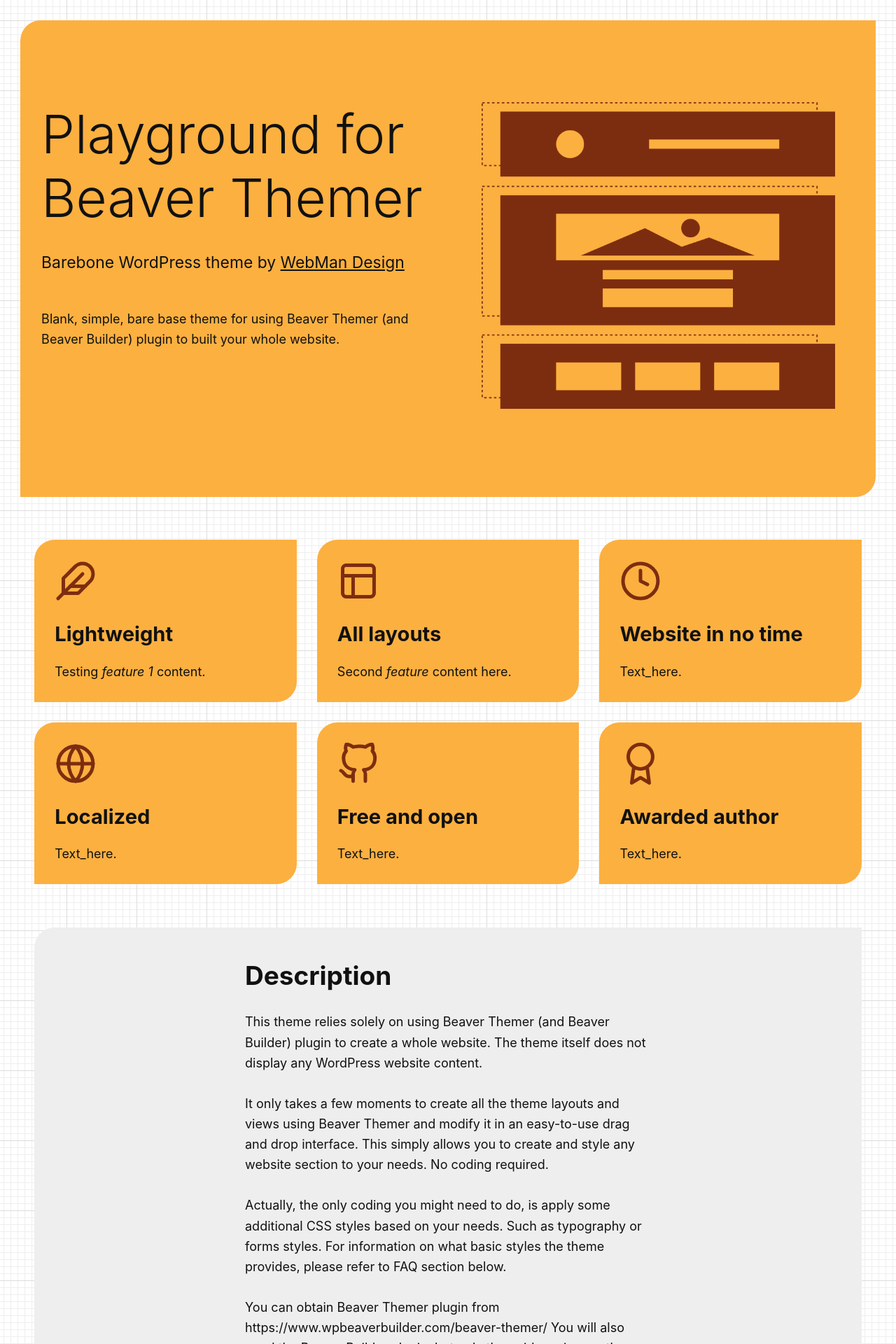
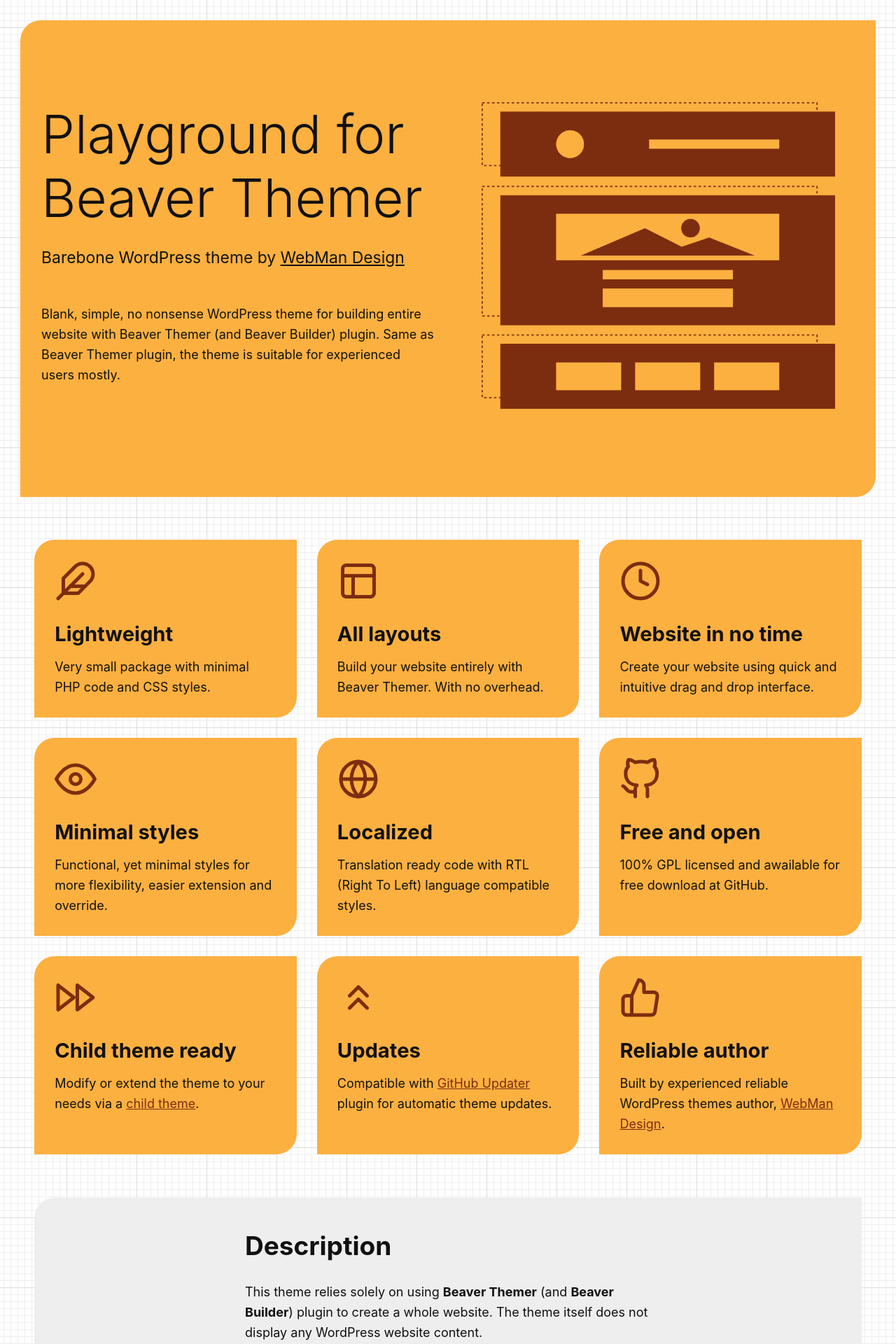
Before and after one commit to webmandesign/playground-for-beaver-themer, a Jekyll site: the page built from index.md, in a window 1280 px wide. Shown: the top 1920 px of the page at 70% size. Built offline with Jekyll 4.4.1, drawn with Linux system fonts in a browser that asks for light colours; some of the changed text lies outside the part shown.

Commit message:
* Updating content * Updating styles

```diff
--- a/_data/faq.yml
+++ b/_data/faq.yml
@@ -56,9 +56,6 @@
 
 Other than that you could use your child theme to load your custom font files into your website and use a custom CSS code to apply it on your website elements."
 
-- q: Are there any theme options?
-  a: Yes, just a few. You can find those under **Appearance &rarr; Customize &rarr; Theme Options**.
-
 - q: How can I set `$content_width` global theme variable?
   a: "You can do this directly in theme options at **Appearance &rarr; Customize &rarr; Theme Options &rarr; Layout &rarr; Content width**.
 
@@ -96,6 +93,3 @@
 
 
 Please check the file containing the hook for more info."
-
-- q: Can I use a child theme?
-  a: Sure! You can even grab a sample child theme from https://github.com/webmandesign/child-theme
--- a/_data/features.yml
+++ b/_data/features.yml
@@ -1,18 +1,35 @@
 - title: Lightweight
-  content: Testing _feature 1_ content.
+  content: Very small package with minimal PHP code and CSS styles.
   icon: feather
+
 - title: All layouts
-  content: Second _feature_ content here.
+  content: Build your website entirely with Beaver Themer. With no overhead.
   icon: layout
+
 - title: Website in no time
-  content: Text_here.
+  content: Create your website using quick and intuitive drag and drop interface.
   icon: clock
+
+- title: Minimal styles
+  content: Functional, yet minimal styles for more flexibility, easier extension and override.
+  icon: eye
+
 - title: Localized
-  content: Text_here.
+  content: Translation ready code with RTL (Right To Left) language compatible styles.
   icon: globe
+
 - title: Free and open
-  content: Text_here.
+  content: 100% GPL licensed and awailable for free download at GitHub.
   icon: github
-- title: Awarded author
-  content: Text_here.
-  icon: award
+
+- title: Child theme ready
+  content: Modify or extend the theme to your needs via a [child theme](https://github.com/webmandesign/child-theme).
+  icon: fast-forward
+
+- title: Updates
+  content: Compatible with [GitHub Updater](https://github.com/afragen/github-updater) plugin for automatic theme updates.
+  icon: chevrons-up
+
+- title: Reliable author
+  content: Built by experienced reliable WordPress themes author, [WebMan Design](https://www.webmandesign.eu).
+  icon: thumbs-up
--- a/_sass/content/__features.scss
+++ b/_sass/content/__features.scss
@@ -23,7 +23,7 @@
 		}
 
 		h3 {
-			margin-bottom: 1rem;
+			margin-bottom: .618rem;
 		}
 
 	}
--- a/_sass/header/__intro.scss
+++ b/_sass/header/__intro.scss
@@ -16,6 +16,6 @@
 }
 
 .subtitle {
-	margin-top: -.382em / 1.272;
+	margin-top: -.382 / 1.272 +em;
 	font-size: 1.272em;
 }
--- a/index.md
+++ b/index.md
@@ -3,24 +3,20 @@
 html_title: Playground for Beaver Themer | WordPress theme
 title: Playground for Beaver Themer
 subtitle: Barebone WordPress theme by <a href="https://www.webmandesign.eu">WebMan Design</a>
-intro_text: Blank, simple, bare base theme for using Beaver Themer (and Beaver Builder) plugin to built your whole website.
+intro_text: Blank, simple, no nonsense WordPress theme for building entire website with Beaver Themer (and Beaver Builder) plugin. Same as Beaver Themer plugin, the theme is suitable for experienced users mostly.
 intro_image: assets/images/website-sections.png
 ---
 
 {% include features.html %}
 
 {% include section.html content="
+
 ## Description
 
-This theme relies solely on using Beaver Themer (and Beaver Builder) plugin to create a whole website. The theme itself does not display any WordPress website content.
+This theme relies solely on using **Beaver Themer** (and **Beaver Builder**) plugin to create a whole website. The theme itself does not display any WordPress website content.
 
-It only takes a few moments to create all the theme layouts and views using Beaver Themer and modify it in an easy-to-use drag and drop interface. This simply allows you to create and style any website section to your needs. No coding required.
+Please make sure to install and activate [**Beaver Themer**](https://www.wpbeaverbuilder.com/beaver-themer/?fla=67) and [**Beaver Builder** (premium version)](https://www.wpbeaverbuilder.com/pricing//?fla=67) plugins before you use this WordPress theme. For instructions on how to use these plugins, please refer to [kb.wpbeaverbuilder.com](https://kb.wpbeaverbuilder.com/).
 
-Actually, the only coding you might need to do, is apply some additional CSS styles based on your needs. Such as typography or forms styles. For information on what basic styles the theme provides, please refer to FAQ section below.
-
-You can obtain Beaver Themer plugin from https://www.wpbeaverbuilder.com/beaver-themer/
-You will also need the Beaver Builder plugin, but only the paid version, as the free version is not compatible with Beaver Themer. Get Beaver Builder from https://www.wpbeaverbuilder.com/pricing/
-For instructions on how to use Beaver Themer plugin, please check the documentation at https://kb.wpbeaverbuilder.com/
 " %}
 
 {% include faq.html %}
```
Also changed, not shown: _includes/svg/chevrons-up.svg (added), _includes/svg/copy.svg (added), _includes/svg/download-cloud.svg (added), _includes/svg/download.svg (added), _includes/svg/eye.svg (added), _includes/svg/fast-forward.svg (added), _includes/svg/pen-tool.svg (added).
